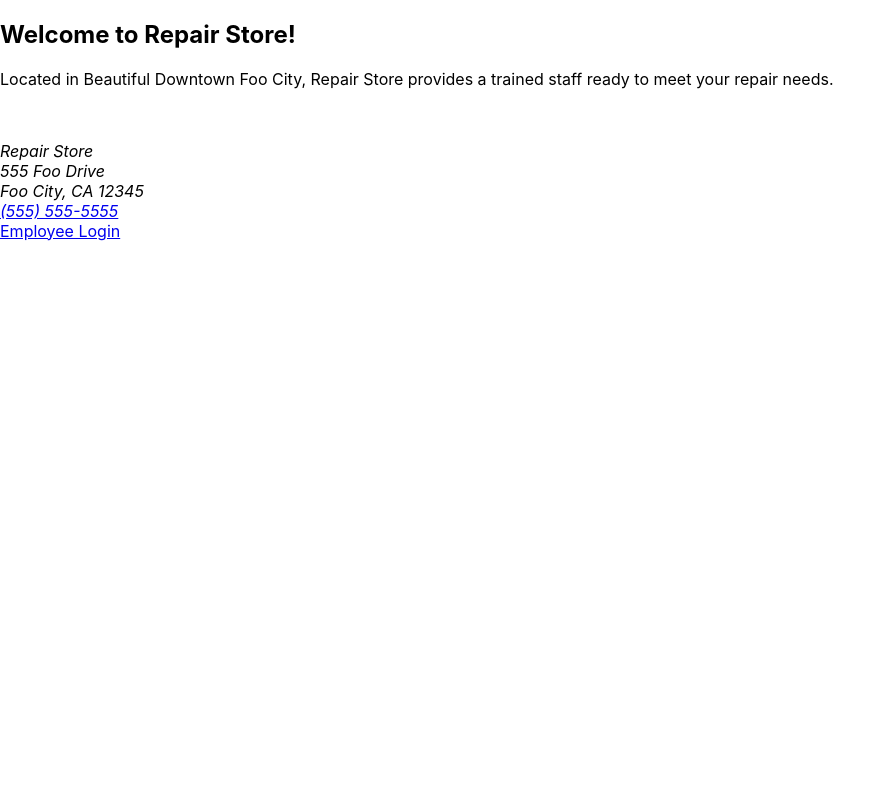
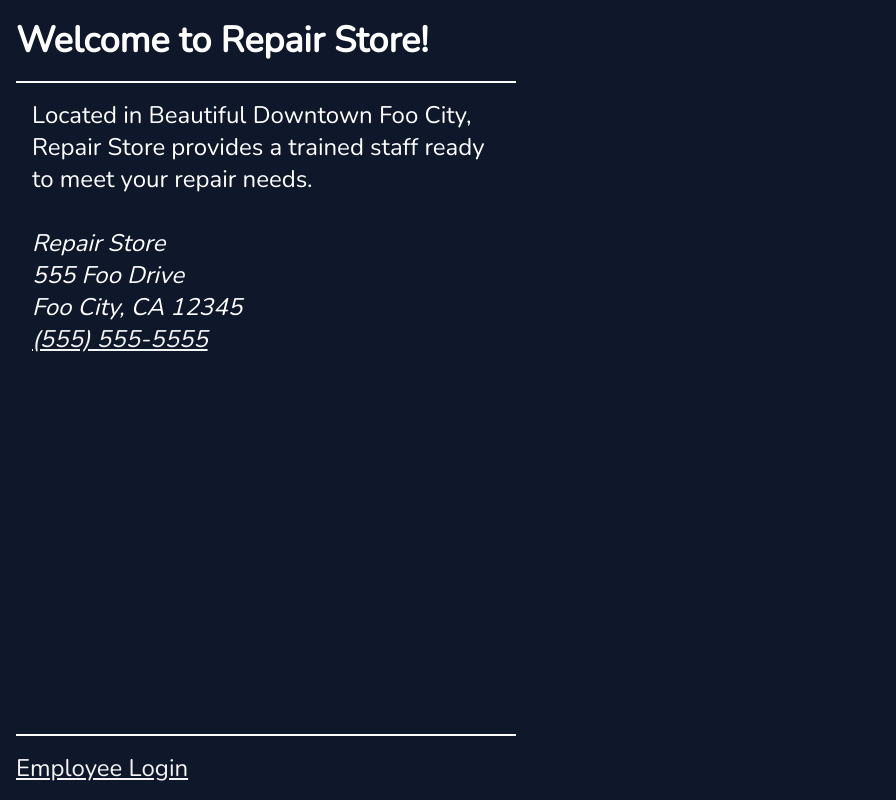
Before and after one commit to TrevorNathan/RTKQuery-app, a React (Create React App) app in the folder redux-auth/: page / in a window 1280 px wide. Shown: the whole page, without its empty margins (0-896 px from the left). Built offline with nearby package versions, Linux system fonts and the light colour scheme.

Commit message:
ADD: styling

```diff
--- a/redux-auth/src/index.css
+++ b/redux-auth/src/index.css
@@ -1,13 +1,76 @@
-body {
+@import url('https://fonts.googleapis.com/css2?family=Nunito&display=swap');
+
+* {
   margin: 0;
-  font-family: -apple-system, BlinkMacSystemFont, 'Segoe UI', 'Roboto', 'Oxygen',
-    'Ubuntu', 'Cantarell', 'Fira Sans', 'Droid Sans', 'Helvetica Neue',
-    sans-serif;
-  -webkit-font-smoothing: antialiased;
-  -moz-osx-font-smoothing: grayscale;
+  padding: 0;
+  box-sizing: border-box;
 }
 
-code {
-  font-family: source-code-pro, Menlo, Monaco, Consolas, 'Courier New',
-    monospace;
+/* || UTILITY CLASSES */
+.errmsg {
+  color: firebrick;
 }
+
+/* || GENERAL STYLES */
+
+body {
+  font: 1.5rem 'Nunito', sans-serif;;
+  min-height: 100vh;
+  background-color: #0F172A;
+  color: #fff;
+}
+
+input, button {
+  font: inherit;
+}
+
+#root {
+  min-height: 100vh;
+  display: flex;
+  padding: 1rem;
+}
+
+section {
+  width: min(100%, 500px);
+}
+
+a, a:visited {
+  color: whitesmoke;
+}
+
+a:hover, a:focus {
+  color: rgba(245, 245, 245, 0.9);
+}
+
+/* || LOGIN */
+
+.login form {
+  display: flex;
+  flex-flow: column nowrap;
+  gap: 1rem;
+  margin-top: 1rem;
+}
+
+.login input, .login button {
+  padding: 0.5em;
+  border-radius: 15px;
+}
+
+/* || PAGES */
+
+.public, .welcome, .users {
+  display: flex;
+  flex-direction: column;
+  gap: 1rem;
+}
+
+.public main {
+  flex-grow: 1;
+  border-top: 2px solid #fff;
+  border-bottom: 2px solid #fff;
+  padding: 1rem;
+}
+
+.users ul {
+  list-style-type: none;
+}
```
